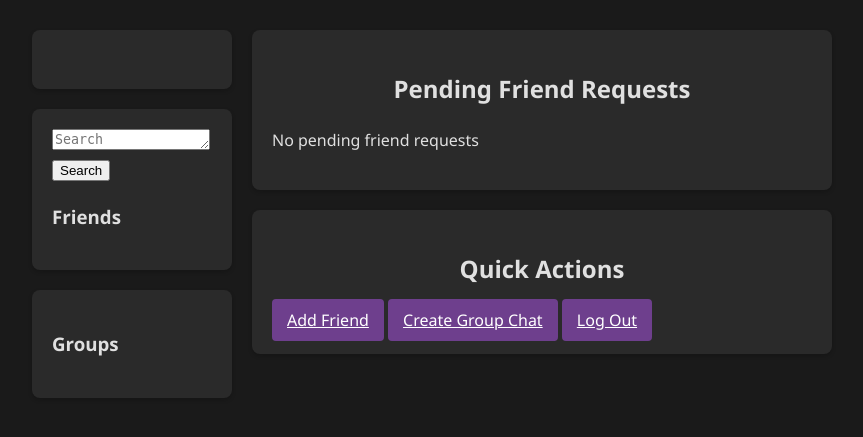
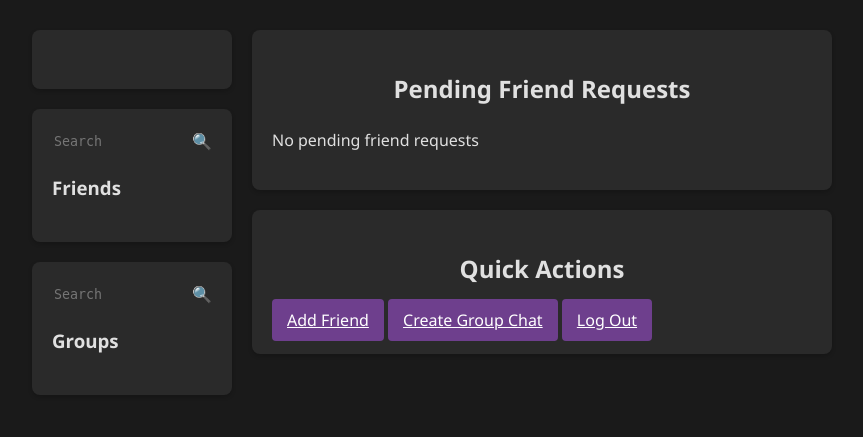
Before and after one commit to TamairNV/P2P-Tor-Communications, a Flask app: template templates/dashboard.html in a window 1280 px wide. Shown: the part 114-551 px from the top of the page, without its empty margins (208-1071 px from the left). Run offline with Flask 3, Linux system fonts and the light colour scheme; the template is opened without the code that fills it, so the values that code supplies are empty; parts of the project's set-up code (start-up, migrations or seed data) failed here and were passed over.

```diff
--- a/Infomation/libraries.txt
+++ b/Infomation/libraries.txt
@@ -9,3 +9,4 @@ requests[socks]==2.26.0
 pysocks==1.7.1
 bcrypt==4.0.1
 Flask-APScheduler
+python-Levenshtein
--- a/static/css/style.css
+++ b/static/css/style.css
@@ -322,3 +322,31 @@ header {
 h2 {
     text-align: center;
 }
+
+
+textarea {
+  resize: none; /* Only allow vertical resize */
+    background-color: #2a2a2a;
+    color: var(--text);
+    border : none !important;
+    margin-right: 5px;
+
+}
+
+.search-form{
+      display: flex;        /* Align items horizontally */
+  align-items: center;  /* Vertically center items */
+}
+
+.search {
+  background: none;     /* Remove background */
+  border: none;         /* Remove border */
+  cursor: pointer;      /* Change cursor to pointer on hover */
+  font-size: 1em;       /* Match textarea font size */
+  padding: 0;           /* Remove default padding */
+}
+
+/* Optional: Remove button outline on focus (for better aesthetics) */
+.search:focus {
+  outline: none;
+}
--- a/templates/dashboard.html
+++ b/templates/dashboard.html
@@ -9,10 +9,10 @@
             <h3>{{ username }}</h3>
         </div>
         <div class="card">
-              <form method="POST" action="/auth/dashboard">
+              <form class = 'search-form' method="POST" action="/auth/dashboard">
             <textarea name="search_friend_input" rows="1" cols="17" placeholder="Search"></textarea>
             <br>
-            <input type="submit" value="Search">
+            <input class = 'search' type="submit" value="🔍">
                   </form>
             <h3>Friends</h3>
             <ul>
@@ -22,6 +22,11 @@
             </ul>
         </div>
         <div class="card">
+                          <form class = 'search-form' method="POST" action="/auth/dashboard">
+            <textarea name="search_group_input" rows="1" cols="17" placeholder="Search"></textarea>
+            <br>
+            <input class = 'search' type="submit" value="🔍">
+                  </form>
             <h3>Groups</h3>
             <ul>
                 {% for chat in group_chats %}
```
Also changed, not shown: Code/GroupChat.py (+25 -1 lines), routes/auth.py (+30 -3 lines), 2 other files.
